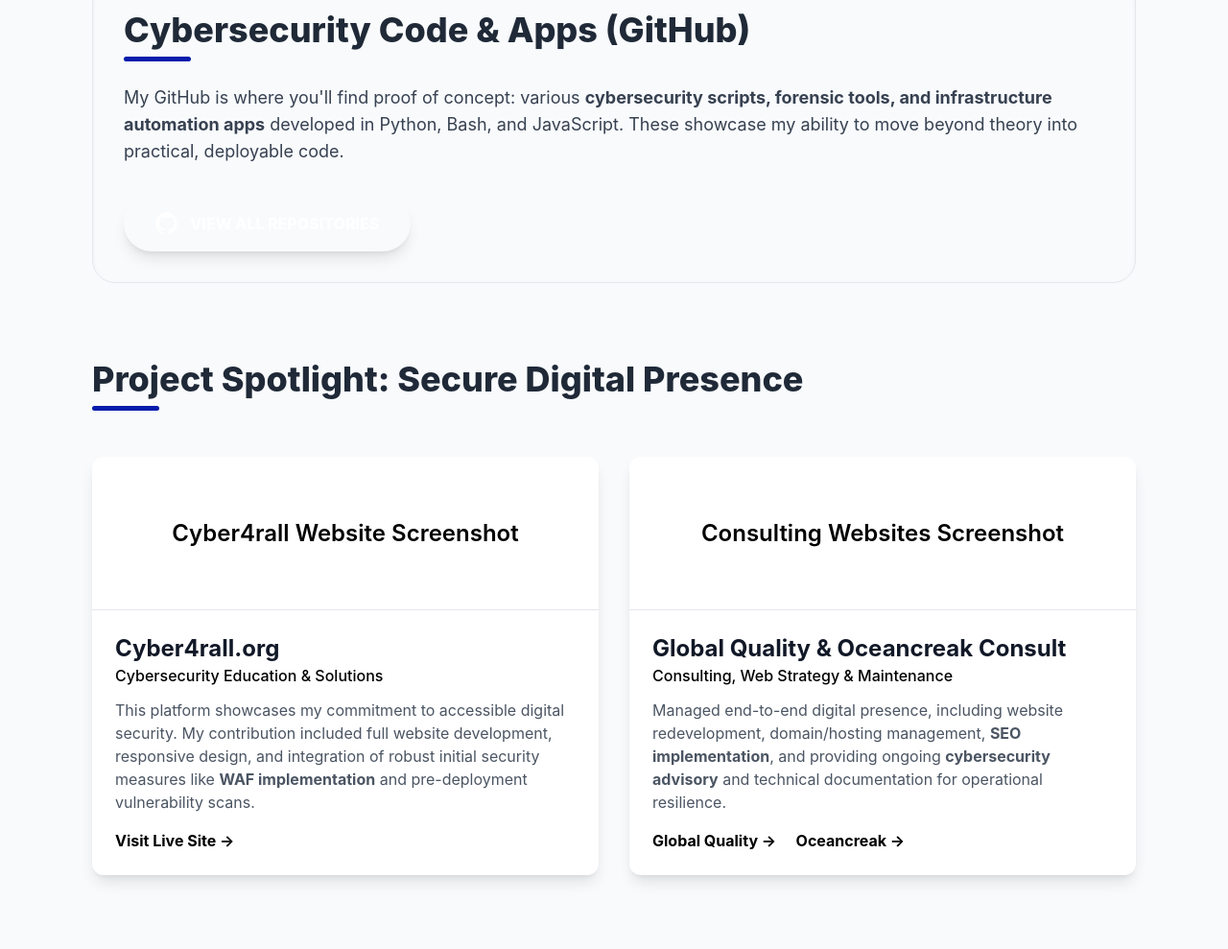
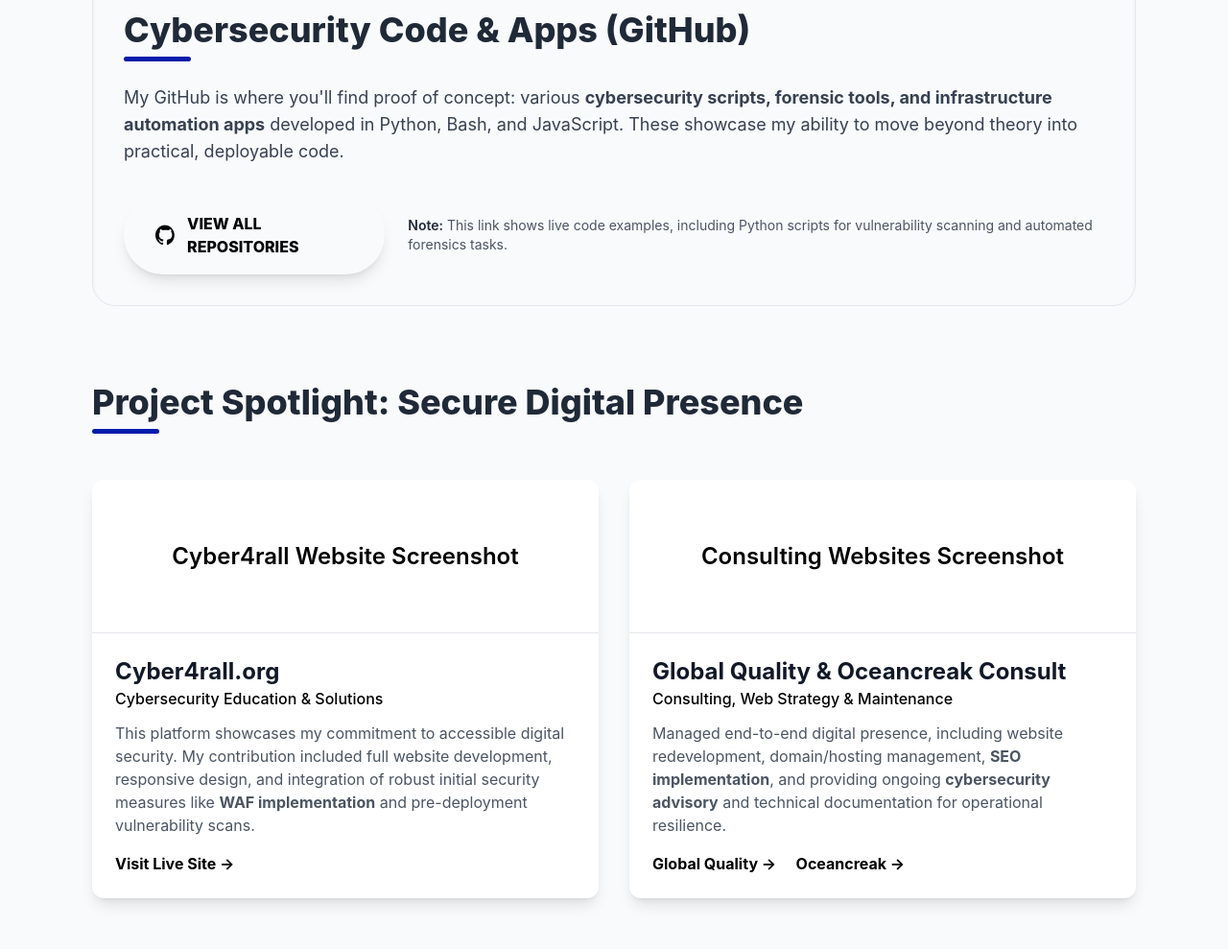
Before and after one commit to emmanuelenwesi/EmmanuelEnwesiPortfolio, a plain HTML site: page index.html in a window 1280 px wide. Shown: the part 1800-2789 px from the top of the page at 96% size. Drawn offline with nearby package versions, Linux system fonts and the light colour scheme.

Commit message:
Update index.html

```diff
--- a/index.html
+++ b/index.html
@@ -209,13 +209,15 @@
                     My GitHub is where you'll find proof of concept: various <span class="font-bold">cybersecurity scripts, forensic tools, and infrastructure automation apps</span> developed in Python, Bash, and JavaScript. These showcase my ability to move beyond theory into practical, deployable code.
                 </p>
                 <div class="flex flex-col sm:flex-row items-center justify-between gap-6">
-                    <a href="https://github.com/emmanuelenwesi" target="_blank" class="w-full sm:w-auto flex items-center justify-center px-8 py-4 border border-transparent text-base font-extrabold rounded-full shadow-lg text-white bg-primary-blue hover:bg-opacity-90 transform hover:scale-[1.02] transition duration-300">
-                        <!-- GitHub Icon -->
-                        <svg class="w-6 h-6 mr-3" fill="currentColor" viewBox="0 0 24 24"><path d="M12 0c-6.626 0-12 5.373-12 12 0 5.373 3.438 9.927 8.207 11.506.6.111.828-.258.828-.574 0-.281-.01-1.026-.015-2.019-3.344.726-4.043-1.612-4.043-1.612-.546-1.385-1.332-1.751-1.332-1.751-1.085-.742.082-.727.082-.727 1.205.084 1.838 1.229 1.838 1.229 1.07 1.834 2.807 1.304 3.492.997.108-.775.419-1.304.762-1.602-2.665-.304-5.467-1.334-5.467-5.931 0-1.31.467-2.383 1.229-3.22-.124-.303-.531-1.523.116-3.176 0 0 1.002-.323 3.284 1.225 1.002-.276 2.064-.414 3.126-.419 1.062.005 2.124.143 3.126.419 2.282-1.548 3.284-1.225 3.284-1.225.647 1.653.24 2.873.116 3.176.763.837 1.229 1.91 1.229 3.22 0 4.58-2.805 5.62-5.478 5.92-.43.372-.816 1.109-.816 2.23 0 1.613.001 2.919.001 3.327 0 .318.225.688.834.576c4.766-1.577 8.2-6.131 8.2-11.506 0-6.627-5.373-12-12-12z"/></svg>
+                    <!-- UPDATED BUTTON: Swapped colors to match highlight-yellow background and primary-blue text/icon -->
+                    <a href="https://github.com/emmanuelenwesi" target="_blank" class="w-full sm:w-auto flex items-center justify-center px-8 py-4 border border-transparent text-base font-extrabold rounded-full shadow-lg text-primary-blue bg-highlight-yellow hover:bg-yellow-300 transform hover:scale-[1.02] transition duration-300">
+                        <!-- GitHub Icon (Now explicitly primary-blue) -->
+                        <svg class="w-6 h-6 mr-3 text-primary-blue" fill="currentColor" viewBox="0 0 24 24"><path d="M12 0c-6.626 0-12 5.373-12 12 0 5.373 3.438 9.927 8.207 11.506.6.111.828-.258.828-.574 0-.281-.01-1.026-.015-2.019-3.344.726-4.043-1.612-4.043-1.612-.546-1.385-1.332-1.751-1.332-1.751-1.085-.742.082-.727.082-.727 1.205.084 1.838 1.229 1.838 1.229 1.07 1.834 2.807 1.304 3.492.997.108-.775.419-1.304.762-1.602-2.665-.304-5.467-1.334-5.467-5.931 0-1.31.467-2.383 1.229-3.22-.124-.303-.531-1.523.116-3.176 0 0 1.002-.323 3.284 1.225 1.002-.276 2.064-.414 3.126-.419 1.062.005 2.124.143 3.126.419 2.282-1.548 3.284-1.225 3.284-1.225.647 1.653.24 2.873.116 3.176.763.837 1.229 1.91 1.229 3.22 0 4.58-2.805 5.62-5.478 5.92-.43.372-.816 1.109-.816 2.23 0 1.613.001 2.919.001 3.327 0 .318.225.688.834.576c4.766-1.577 8.2-6.131 8.2-11.506 0-6.627-5.373-12-12-12z"/></svg>
                         VIEW ALL REPOSITORIES
                     </a>
                     <p class="text-sm text-gray-600">
-
+                        <span class="font-semibold text-gray-800">Note:</span> This link shows live code examples, including Python scripts for vulnerability scanning and automated forensics tasks.
+                    </p>
                 </div>
             </section>
 
```
